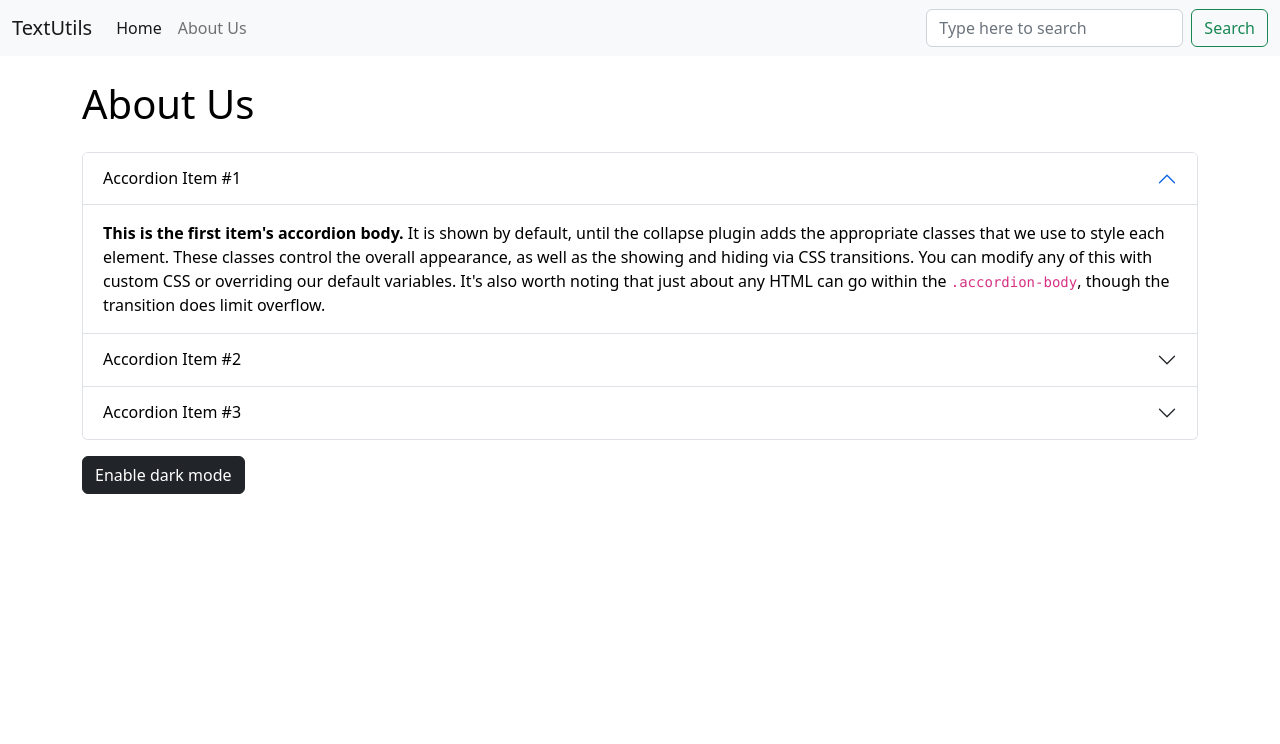
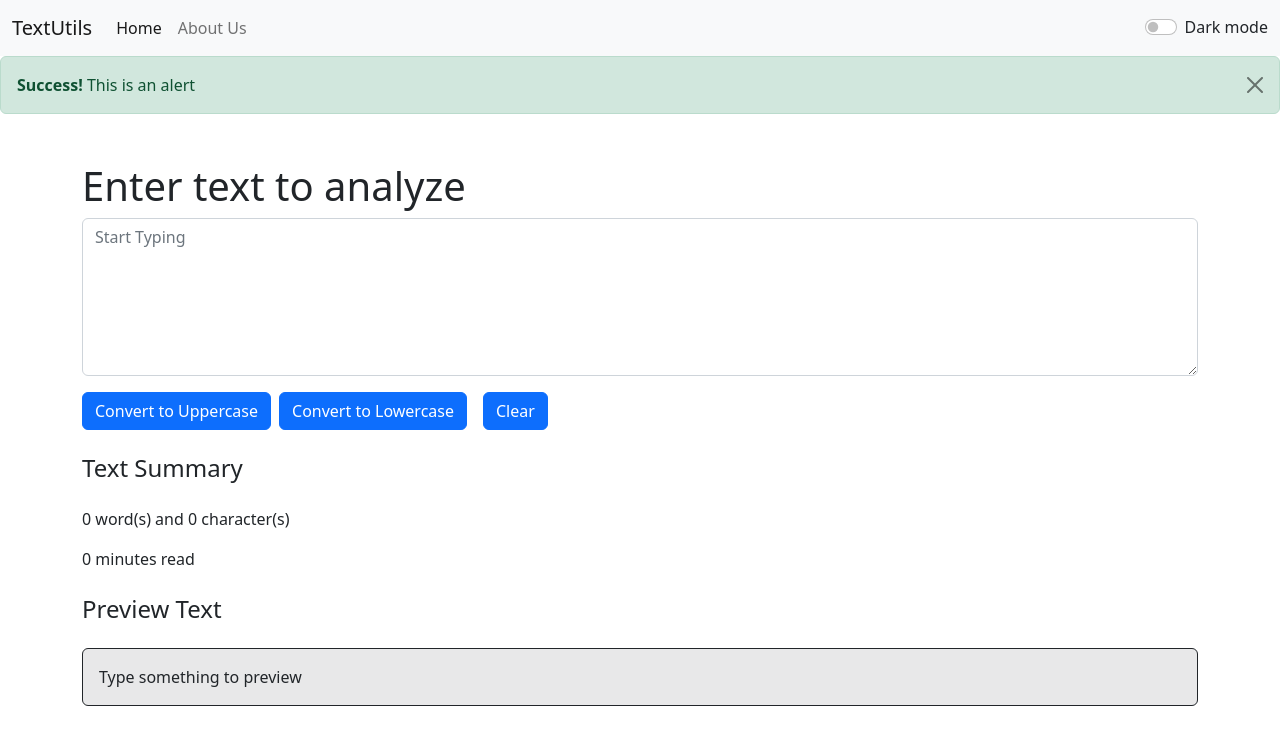
Before and after one commit to divyansh-1506/TextUtils, a React (Create React App) app: page / in a window 1280 px wide. Shown: the top 744 px of the page. Built offline with nearby package versions, Linux system fonts and the light colour scheme.

Commit message:
after adding alerts and dark mode through app.js

```diff
--- a/src/App.js
+++ b/src/App.js
@@ -1,14 +1,30 @@
-import './App.css'
-import Navbar from './components/Navbar';
-// import TextForm from './components/TextForm';
-import About from './components/About';
+import "./App.css";
+import Navbar from "./components/Navbar";
+import TextForm from "./components/TextForm";
+import { useState } from "react";
+import Alert from "./components/Alert";
+// import About from './components/About';
+
 function App() {
+  let [mode, setmode] = useState("light");
+
+  const toggleMode = () => {
+    if (mode === "light") {
+      document.body.style.backgroundColor = "grey";
+      document.body.style.color = "white";
+      setmode("dark");
+    } else {
+      document.body.style.backgroundColor = "white";
+      document.body.style.color = "black";
+      setmode("light");
+    }
+  }
   return (
     <>
-    <Navbar title="TextUtils" item1="Home" item2 ="About Us"/>
-    {/* <TextForm/> */}
-    <About/>
-
+      <Navbar title="TextUtils" item1="Home" item2="About Us" mode={mode} toggleMode={toggleMode}/>
+    <Alert Alert= "This is an alert" mode= {mode}/>
+      <TextForm mode = {mode}/>
+      {/* <About/> */}
     </>
   );
 }
--- a/src/components/About.js
+++ b/src/components/About.js
@@ -13,12 +13,14 @@ export default function About() {
     })
 
     var handleOnclick = () => {
-        if(mode == "dark"){
+        if(mode === "dark"){
         setstyle({
             backgroundColor : 'black',
             color : 'white',
             // border : '4px solid black',
         })
+        document.body.style.backgroundColor = 'black';
+        // document.getElementsById() =
         setMode("light");
     }
     else
@@ -27,13 +29,14 @@ export default function About() {
             backgroundColor : 'white',
             color : 'black',
         })
+        document.body.style.backgroundColor = 'white';
             setMode("dark");
 
         }
 
     }
   return (
-    <div className='container my-4'  style={mystyle}>
+    <div className="container my-4" style={mystyle}>
         <h1 className='my-4'>About Us</h1>
       <div className="accordion" id="accordionExample" style={mystyle}>
         <div className="accordion-item" style={mystyle}>
--- /dev/null
+++ b/src/components/Alert.js
@@ -0,0 +1,17 @@
+import React from "react";
+
+function Alert(props) {
+  return (
+    <div class="alert alert-success alert-dismissible fade show" role="alert">
+      <strong>Success!</strong> {props.Alert}
+      <button
+        type="button"
+        class="btn-close"
+        data-bs-dismiss="alert"
+        aria-label="Close"
+      ></button>
+    </div>
+  );
+}
+
+export default Alert;
--- a/src/components/Navbar.js
+++ b/src/components/Navbar.js
@@ -2,9 +2,17 @@ import React from 'react'
 import PropTypes from 'prop-types'
 
 
+// Dark different tones
+// rgb(55 99 143) purple tone
+// rgb(23 57 91)
+
+
+
+
 export default function Navbar(props) {
+
   return (
-    <nav className="navbar navbar-expand-lg bg-light">
+    <nav className={`navbar navbar-expand-lg bg-${props.mode} ${props.mode==='dark'?'navbar-dark':''}`}>
   <div className="container-fluid">
     <a className="navbar-brand" href="/">{props.title}</a>
     <button className="navbar-toggler" type="button" data-bs-toggle="collapse" data-bs-target="#navbarSupportedContent" aria-controls="navbarSupportedContent" aria-expanded="false" aria-label="Toggle navigation">
@@ -25,10 +33,14 @@ export default function Navbar(props) {
           <a className="nav-link" href="/">{props.item4}</a>
         </li>
       </ul>
-      <form className="d-flex" role="search">
+      {/* <form className="d-flex" role="search">
         <input className="form-control me-2" type="search" placeholder="Type here to search" aria-label="Search"/>
-        <button className="btn btn-outline-success" type="submit">Search</button>
-      </form>
+        <button className="btn btn-outline-success" type="submit">Search</button> */}
+        <div className="form-check form-switch">
+        <input className="form-check-input" type="checkbox" onClick = {props.toggleMode} role="switch" id="flexSwitchCheckDefault"/>
+        <label className= {`form-check-label ${props.mode==='light'?'text-dark':'text-light'}`} htmlFor="flexSwitchCheckDefault" >Dark mode</label>
+        </div>
+      {/* </form> */}
     </div>
   </div>
 </nav>
--- a/src/components/TextForm.js
+++ b/src/components/TextForm.js
@@ -1,41 +1,35 @@
-import React , {useState} from 'react'
+import React, { useState } from "react";
 
 export default function TextForm(props) {
-    const[text, setText] = useState("");
-
+  const [text, setText] = useState("");
+  // const[mode, setmode] = useState('light');
 
   // Utility functions
 
   // Uppercase click
-    const upperClick = ()=> {
-
+  const upperClick = () => {
     let c = text.toUpperCase();
     setText(c);
-
-    }
+  };
 
   // Lowercase click logic
-    const lowerClick = ()=> {
-
+  const lowerClick = () => {
     let c = text.toLowerCase();
     setText(c);
-
-    }
+  };
   const clearText = () => {
     setText("");
-    }
+  };
 
   const wordCount = () => {
-        if(text == '')
-        return 0;
+    if (text === "") return 0;
     else return text.split(" ").length;
-   }
+  };
 
   //Onchange function is mandatory in textbox to notice and reflect changes or typed text
-    const handleOnChange = (event)=>{
+  const handleOnChange = (event) => {
     setText(event.target.value);
-
-    }
+  };
 
   return (
     <>
@@ -43,25 +37,45 @@ export default function TextForm(props) {
         <h1>Enter text to analyze</h1>
         <div className="mb-3">
           {/* <label htmlFor="MyForm" className="form-label"></label> */}
-            <textarea className="form-control" onChange = {handleOnChange} value = {text} id="exampleFormControlTextarea1" placeholder = "Start Typing" rows="10"></textarea>
+          <textarea
+            className="form-control"
+            onChange={handleOnChange}
+            value={text}
+            id="exampleFormControlTextarea1"
+            placeholder="Start Typing"
+            rows="6"
+            style={{
+              backgroundColor: props.mode === "light" ? "white" : "darkgrey",
+              color: props.mode === "light" ? "black" : "white",
+            }}
+          >
+            {" "}
+          </textarea>
         </div>
 
-        <button className="btn btn-primary" onClick={upperClick}>Convert to Uppercase</button>
-        <button className="btn btn-primary mx-2" onClick={lowerClick}>Convert to Lowercase</button>
-        <button className="btn btn-primary mx-2" onClick={clearText}>Clear</button>
+        <button className="btn btn-primary" onClick={upperClick}>
+          Convert to Uppercase
+        </button>
+        <button className="btn btn-primary mx-2" onClick={lowerClick}>
+          Convert to Lowercase
+        </button>
+        <button className="btn btn-primary mx-2" onClick={clearText}>
+          Clear
+        </button>
         {/* <button className="btn btn-primary" onClick={handleOnClick}>Convert to Uppercase</button> */}
 
-        <h4 className='my-4'>Text Summary</h4>
-        <p>{wordCount()} word(s) and {text.length} character(s)</p>
-        <p>{(wordCount() * 0.004)} minutes read </p>
+        <h4 className="my-4">Text Summary</h4>
+        <p>
+          {wordCount()} word(s) and {text.length} character(s)
+        </p>
+        <p>{wordCount() * 0.004} minutes read </p>
 
-        <h4 className='my-4'>Preview Text</h4>
+        <h4 className="my-4">Preview Text</h4>
         {/* <div</div> */}
-        <p>{text}</p>
-
+        <p className="p-3 bg-dark bg-opacity-10 border border-dark border-start-1 rounded">
+          {text.length === 0 ? "Type something to preview" : text}
+        </p>
       </div>
-
-
     </>
-  )
+  );
 }
```
Lines whose indentation alone changed are shown as unchanged.
